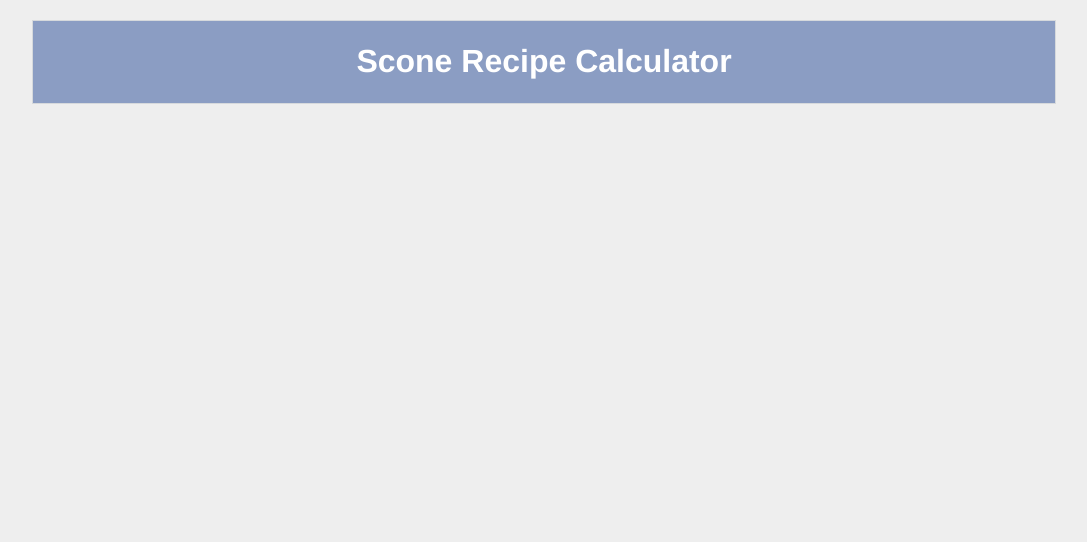
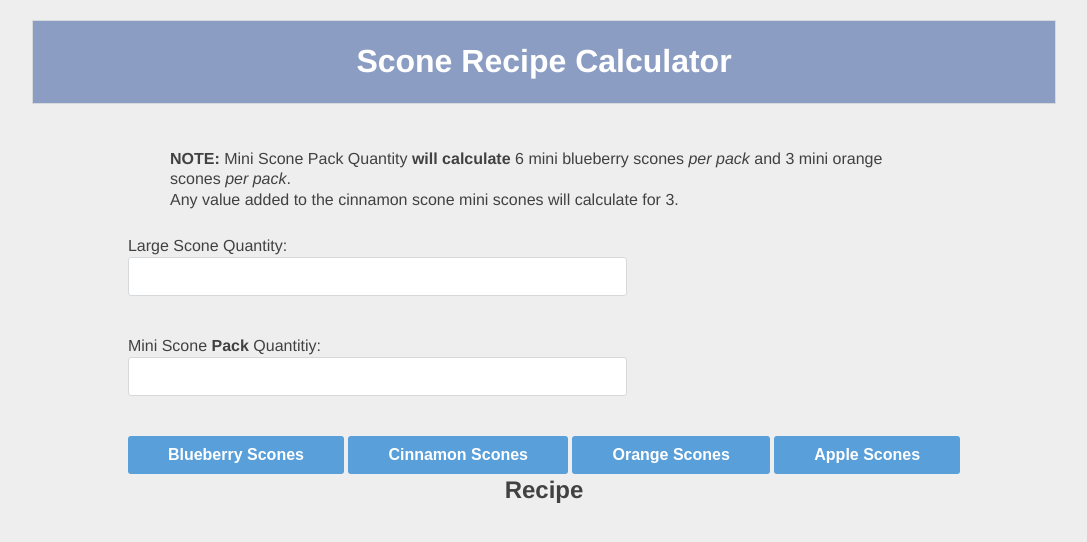
Before and after one commit to LaCollins/sconeCalculator, a plain HTML site: page index.html in a window 1280 px wide. Shown: the whole page, without its empty margins (96-1183 px from the left). Drawn offline with Linux system fonts and the light colour scheme.

Commit message:
added more html

```diff
--- a/index.html
+++ b/index.html
@@ -10,6 +10,36 @@
             <h1>Scone Recipe Calculator</h1>
         </header>
 
+    <div class='instructions'>
+        <p><strong>NOTE:</strong> Mini Scone Pack Quantity <strong>will calculate</strong> 6 mini blueberry scones <em>per pack</em> and 3 mini orange scones <em>per pack</em>.</p>
+        <p>Any value added to the cinnamon scone mini scones will calculate for 3.</p>
+    </div>
+
+    <form>
+        <div class='form-row'>
+                <label for='largeScone'>Large Scone Quantity: </label><input type='text' id='largeScone' />
+        </div>
+
+        <div class='form-row'>
+                <label for='smallScone'>Mini Scone <strong>Pack</strong> Quantitiy: </label> <input type='text' id='smallScone' />
+        </div>
+
+        <div class='form row'>
+                <input class='button' type='button' onClick='Blueberry()' Value='Blueberry Scones' />
+                <input class='button' type='button' onClick='Cinnamon()' Value='Cinnamon Scones' />
+                <input class='button' type='button' onClick='Orange()' Value='Orange Scones' />
+                <input class='button' type='button' onClick='Apple()' Value='Apple Scones' />
+        </div>
+
+    </form>
+    <h2>Recipe</h2>
+
+    <div class='recipe'>
+        <div class='cream'><span id = "cream"></span></div>
+        <div class='mix'><span id = "mix"></span></div>
+        <div class='ingredient'><span id = "ingredient"></span></div>
+    </div>
+
         <script src='code.js'></script>
     </body>
 </html>
```
